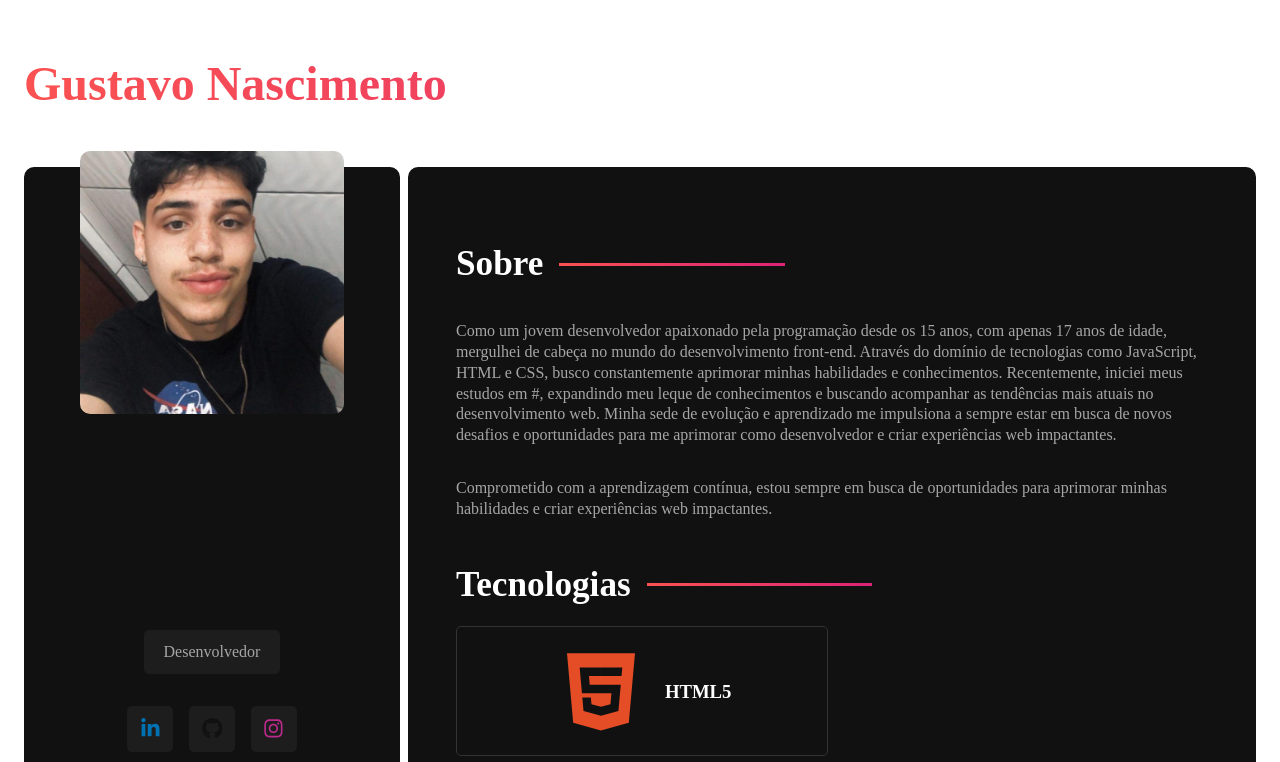
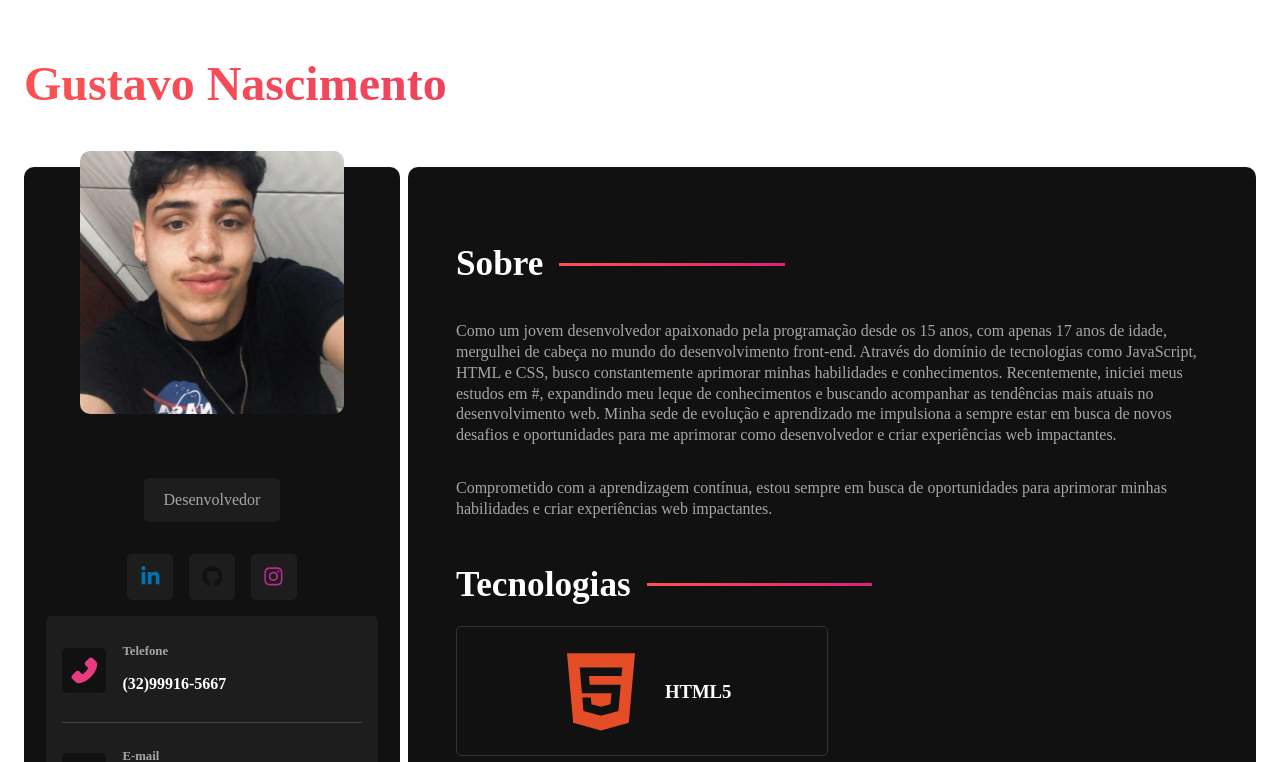
Before and after one commit to gustavokurtz/gustavonascimento, a React (Vite) app: page / in a window 1280 px wide. Shown: the top 762 px of the page. Built offline with nearby package versions, Linux system fonts and the light colour scheme; the HTML template or start-up script is replaced by a standard one.

Commit message:
posição title

```diff
--- a/src/styles/components/sidebar.sass
+++ b/src/styles/components/sidebar.sass
@@ -21,7 +21,7 @@
         color: variables.$text-color-secondary
         background-color: variables.$bg-color-secondary
         border-radius: variables.$card-border-radius
-        margin-top: 13.5rem
+        margin-top: 4rem
         padding: .8rem 1.2rem
 
     .btn
```
